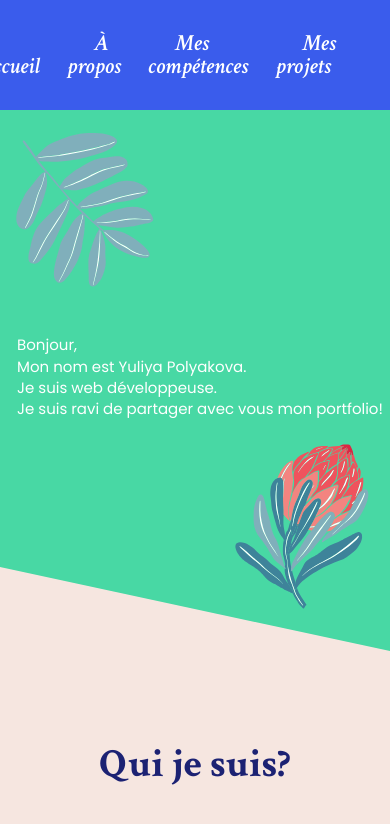
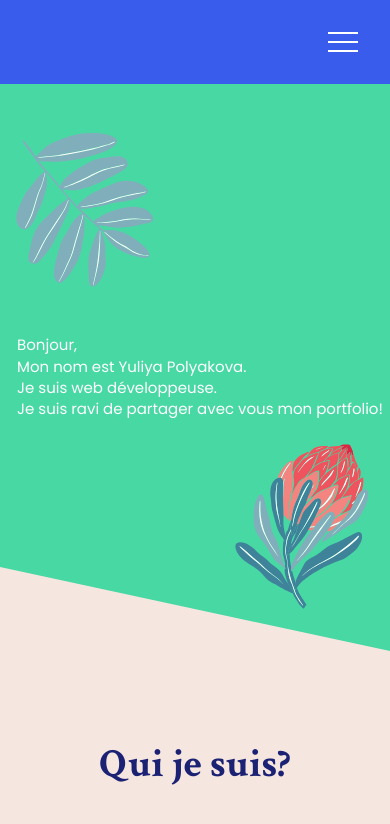
Before and after one commit to Yuliya33/portfolio, a React (Create React App) app: page / in a window 390 px wide. Shown: the top 824 px of the page. Built offline with nearby package versions, Linux system fonts and the light colour scheme.

Commit message:
menu responsive

```diff
--- a/src/components/Menu.module.scss
+++ b/src/components/Menu.module.scss
@@ -1,14 +1,19 @@
-.menu{
-    display: flex;
-    justify-content: flex-end;
+header{
     background-color: rgba(57, 79, 244, 0.9);
-    list-style: none;
-    padding: 32px;
     position: fixed;
     left: 0;
     right: 0;
     z-index: 3000;
-    overflow: hidden;
+    padding: 32px;
+    display: flex;
+    justify-content: end;
+
+    .menu{
+        display: flex;
+        justify-content: flex-end;
+        list-style: none;
+
+
         li{
             a{
                 text-decoration: none;
@@ -39,3 +44,92 @@
         }
 
     }
+
+}
+
+
+
+
+.btnMobile{
+
+    @media (min-width: 1075px){
+      display: none;
+    }
+
+    width: 30px;
+    height: 20px;
+    display: flex;
+    align-items: center;
+    position: relative;
+    cursor: pointer;
+    overflow: hidden;
+
+    &:before{
+      content: "";
+      position: absolute;
+      width: 100%;
+      height: 2px;
+      top: 0;
+      background-color: #fff;
+      transition: transform .2s ease-in-out;
+    }
+
+    i{
+      width: 100%;
+      height: 2px;
+      background-color: #fff;
+      transition: transform .2s ease-in-out;
+    }
+
+    &:after{
+      content: "";
+      position: absolute;
+      width: 100%;
+      height: 2px;
+      bottom: 0;
+      background-color: #fff;
+      transition: transform .2s ease-in-out;
+    }
+
+    &.open{
+
+      &:before{
+        transform: translateY(10px) rotate(-35deg);
+      }
+
+      i{
+        transform: translateX(-30px);
+      }
+
+      &:after{
+        transform: translateY(-8px) rotate(35deg);
+      }
+
+    }
+
+  }
+
+  .mobile{
+    position: absolute;
+    right: -100%;
+    top: 84px;
+    transition: right .3s ease-in-out;
+
+    ul{
+      flex-direction: column;
+      background-color: rgba(57, 79, 244, 0.9);
+      padding: 50px;
+      li{
+        margin-left: 0;
+        margin-bottom: 30px;
+      }
+    }
+
+    &.open{
+      display: flex;
+      flex-direction: column;
+      right: 0;
+      transition: right .3s ease-in-out;
+    }
+
+  }
```
Lines whose indentation alone changed are shown as unchanged.
